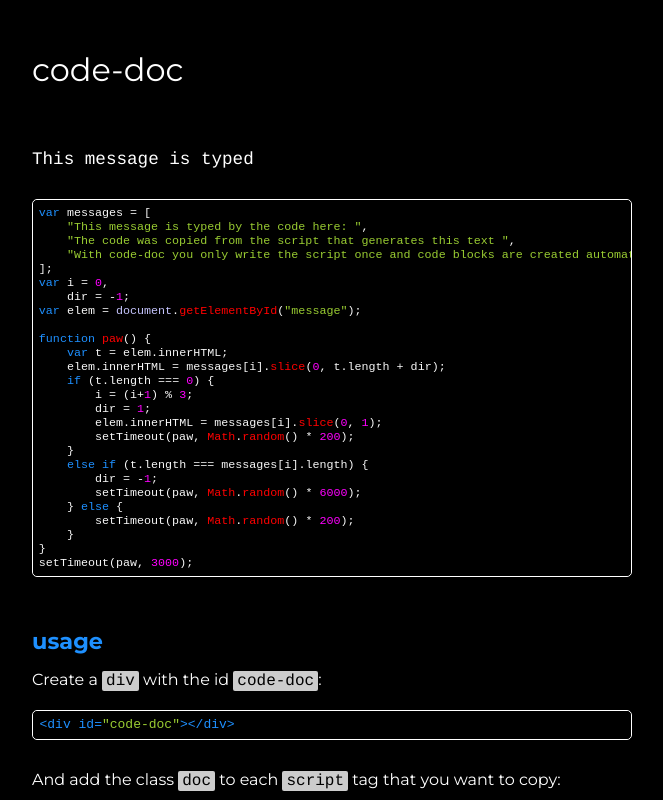
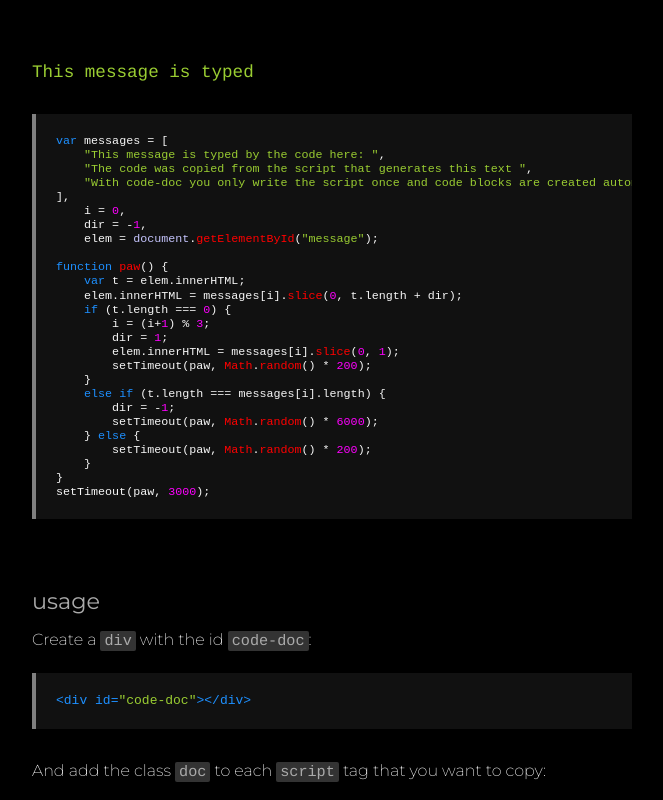
Before and after one commit to synesenom/code-doc, a website: page docs/index.html in a window 1280 px wide. Shown: the top 800 px of the page, without its empty margins (308-971 px from the left). Drawn offline with nearby package versions, Linux system fonts and the light colour scheme.

Commit message:
minor changes in docs page

```diff
--- a/docs/index.html
+++ b/docs/index.html
@@ -22,24 +22,18 @@
             background-color: black;
             color: white;
             font-family: 'Montserrat', 'Avenir Next', sans-serif;
+            font-weight: 300;
         }
         main {
             width: 600px;
             margin: 0 auto;
             margin-bottom: 40px;
+            line-height: 1.5em;
         }
         @media screen and (max-width: 800px) {
             main {
                 width: 80%;
             }
-        }
-        .title {
-            display: block;
-            position: relative;
-            width: 100%;
-            font-family: 'Montserrat', 'Avenir Next', sans-serif;
-            font-size: 2em;
-            margin-top: 50px;
         }
         .container {
             display: block;
@@ -52,11 +46,14 @@
             margin-bottom: 30px;
             font-family: 'Courier', monospace;
         }
+        #message {
+            color: yellowgreen;
+        }
         h1 {
             font-size: 1.4em;
-            font-weight: bold;
-            margin-top: 50px;
-            color: dodgerblue;
+            font-weight: normal;
+            margin-top: 70px;
+            color: #aaa;
         }
         #code-doc {
             font-size: 0.9em;
@@ -64,7 +61,7 @@
         }
         .caret {
             width: 0.5em;
-            height: 1em;
+            height: 1.2em;
             display: inline-block;
             -webkit-animation: 1s blink step-end infinite;
             -moz-animation: 1s blink step-end infinite;
@@ -95,21 +92,23 @@
             }
         }
         .inline {
-            background-color: #ccc;
-            color: black;
+            background-color: #333333;
+            color: #aaa;
             font-family: 'Courier', monospace;
             padding: 1px 4px;
-            font-size: 1em;
+            font-size: .95em;
             border-radius: 2px;
         }
         pre {
             margin-top: 20px;
             margin-bottom: 30px;
-            border-radius: 5px;
-            border: 1px solid white;
+            width: calc(100% - 4px);
+            border-left: 4px solid grey;
         }
         pre code {
-            border-radius: 5px;
+            padding: 20px !important;
+            background-color: #111111 !important;
+            line-height: 1.2em;
         }
         .sponsors {
             width: 100%;
@@ -131,7 +130,6 @@
 </head>
 <body>
 <main>
-    <div class="title">code-doc</div>
     <div class="container">
         <span id="message">This message is typed by the code here:</span><span class="caret">&nbsp;</span>
     </div>
@@ -175,10 +173,10 @@ var messages = [
     "This message is typed by the code here: ",
     "The code was copied from the script that generates this text ",
     "With code-doc you only write the script once and code blocks are created automatically "
-];
-var i = 0,
-    dir = -1;
-var elem = document.getElementById("message");
+],
+    i = 0,
+    dir = -1,
+    elem = document.getElementById("message");
 
 function paw() {
     var t = elem.innerHTML;
```
Also changed, not shown: package.json (+6 -2 lines).
